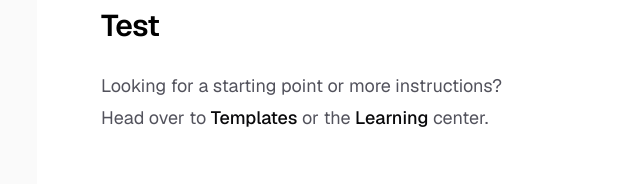
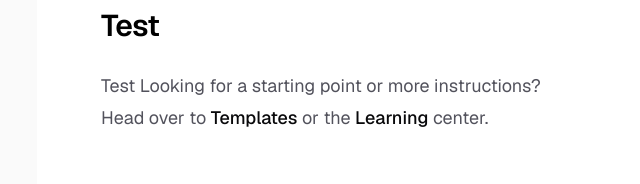
Before and after one commit to Kevin-Rechsteiner/Kevin_Rechsteiner_Portfolio, a Next.js app: page / in a window 1280 px wide. Shown: the part 316-500 px from the top of the page, without its empty margins (219-859 px from the left). Built offline with nearby package versions, Linux system fonts and the light colour scheme.

Commit message:
Change first screen

```diff
--- a/app/page.js
+++ b/app/page.js
@@ -17,7 +17,7 @@ export default function Home() {
             Test
           </h1>
           <p className="max-w-md text-lg leading-8 text-zinc-600 dark:text-zinc-400">
-            Looking for a starting point or more instructions? Head over to{" "}
+            Test Looking for a starting point or more instructions? Head over to{" "}
             <a
               href="https://vercel.com/templates?framework=next.js&utm_source=create-next-app&utm_medium=appdir-template-tw&utm_campaign=create-next-app"
               className="font-medium text-zinc-950 dark:text-zinc-50"
```
